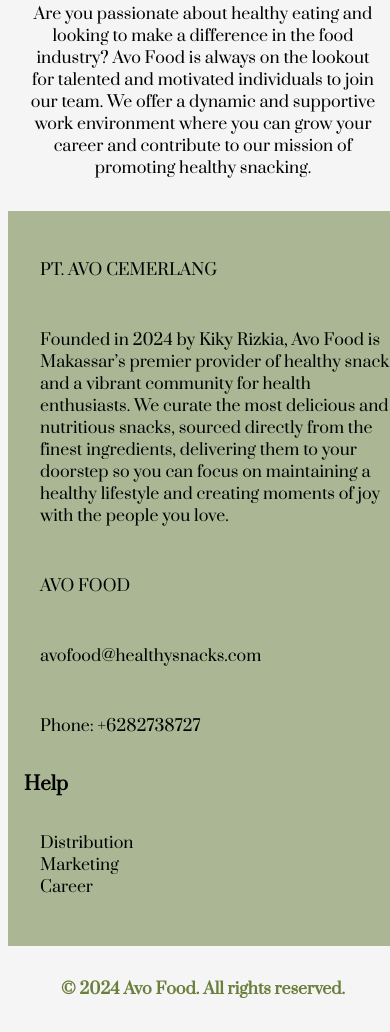
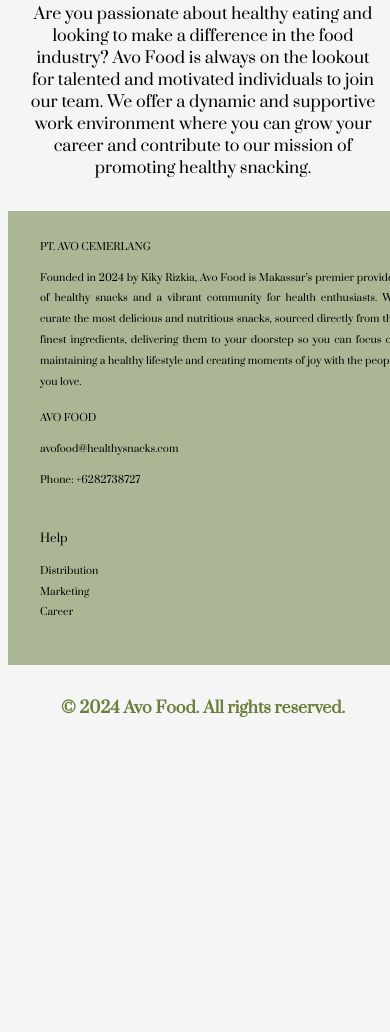
Before and after one commit to kikyrizkianunkyw/milestone-1-kikyrizkianunky, a plain HTML site: page index.html in a window 390 px wide. Shown: the part 2806-3838 px from the top of the page. After the commit the page ends 3557 px from the top, so only its background shows below. Drawn offline with Linux system fonts and the light colour scheme.

Commit message:
css 12jul24 20:34

```diff
--- a/index.css
+++ b/index.css
@@ -713,18 +713,40 @@ section {
     .mainContactCtr {
         padding: 1rem;
         background-color: #abb794;
+        font-size: 10px;
+        line-height: 1.3rem;
+        text-align: justify;
     }
 
     .contactCtr {
         display: block;
     }
 
-    .contactItem1 p, .listContact {
+    .contactItem1 , .listContact {
         padding: 1rem;
+        padding-top: 0px;
     }
 
     #contactDivItem1 {
         margin-top: 1rem;
+    }
+
+    #contactDivItem1 p{
+        padding-top: 0px;
+        padding-bottom: 0px;
+    }
+
+    .contactP1 {
+        padding-left: 0px;
+    }
+
+    .helpContact {
+        padding-left: 16px;
+        font-weight: 500;
+    }
+
+    .contactP2 {
+        padding-bottom: 0px;
     }
 }
 
```
